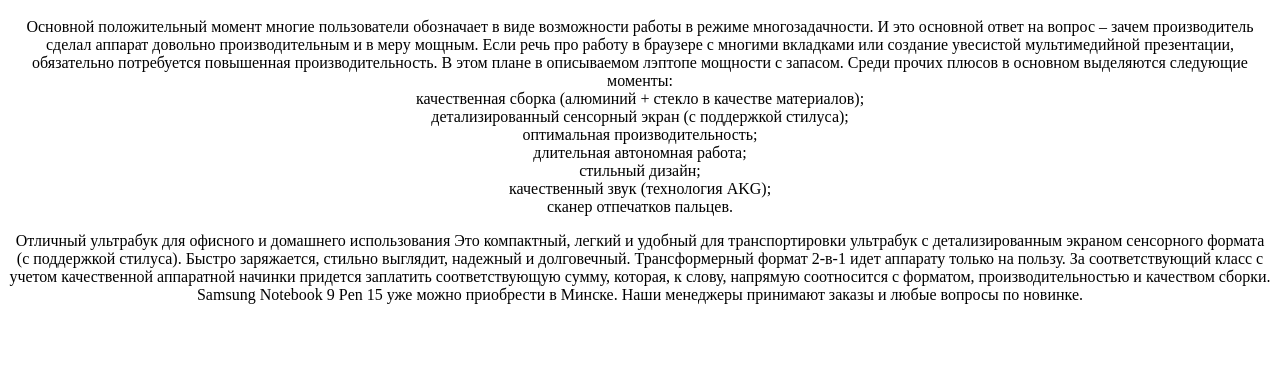
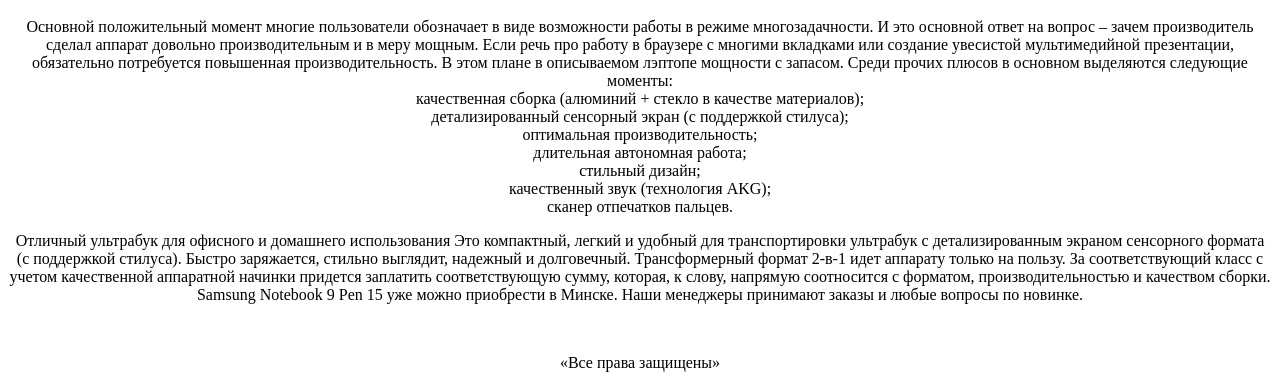
Before and after one commit to Wa55eR/magazin, a plain HTML site: page товар 2.html in a window 1280 px wide. Shown: the part 658-1046 px from the top of the page. Before the commit the page ends 1004 px from the top, so only its background shows below. Drawn offline with Linux system fonts and the light colour scheme.

Commit message:
«Все права защищены»

```diff
--- a/товар 2.html
+++ b/товар 2.html
@@ -48,7 +48,8 @@
                             За соответствующий класс с учетом качественной аппаратной начинки придется заплатить соответствующую сумму, которая, к слову, напрямую соотносится с форматом, производительностью и качеством сборки. Samsung Notebook 9 Pen 15 уже можно приобрести в Минске.
                             Наши менеджеры принимают заказы и любые вопросы по новинке.
                         </p>
-                         <br>
+                            <br>
+                        <p>«Все права защищены»</p>
             </center>
         </body>
 </html>
```
Also changed, not shown: index.html (+1 -0 lines), товар 3.html (+1 -0 lines).
